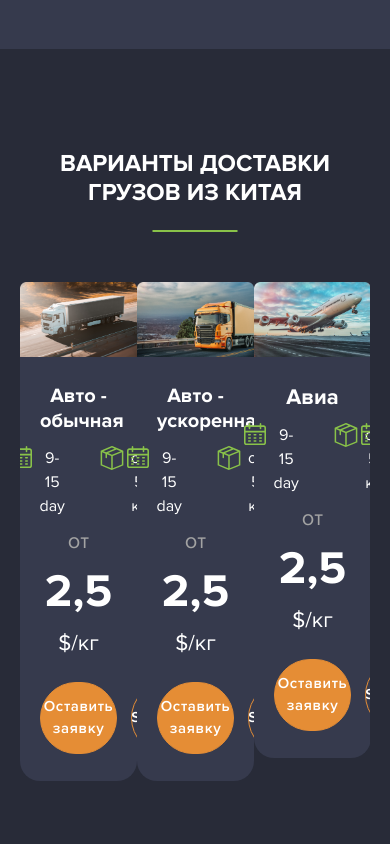
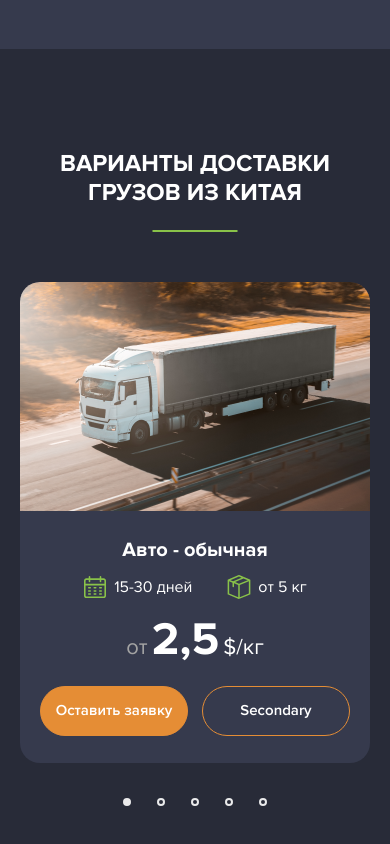
Before and after one commit to OlenaBoiko9/dev-MasterTao, a website: page dev/index.html in a window 390 px wide. Shown: the part 2227-3071 px from the top of the page. Drawn offline with nearby package versions, Linux system fonts and the light colour scheme; files that its build step writes are made by us from their sources; files whose address does not match are found by name.

Commit message:
feat: delivery done

```diff
--- a/dev/assets/js/custom.js
+++ b/dev/assets/js/custom.js
@@ -72,9 +72,30 @@
 /*slider template*/
        $('.slider-template').slick({
         infinite: true,
-        arrows: false,
         slidesToShow: 3,
-        slidesToScroll: 1
+        slidesToScroll: 1,
+        responsive: [
+          {
+            breakpoint: 1400,
+            settings: {
+              slidesToShow: 2,
+            }
+          },
+          {
+            breakpoint: 1025,
+            settings: {
+              slidesToShow: 1,
+            }
+          },
+          {
+            breakpoint: 767,
+            settings: {
+              slidesToShow: 1,
+              dots: true,
+              arrows: false
+            }
+          },
+        ]
       });
 
 
--- a/dev/sass/advantages.scss
+++ b/dev/sass/advantages.scss
@@ -7,6 +7,7 @@
 .advantage {
     text-align: center;
 }
+
 .icon-box {
     height: 113px;
     width: 113px;
--- a/dev/sass/delivery.scss
+++ b/dev/sass/delivery.scss
@@ -4,8 +4,17 @@
     max-width: 360px;
     border-radius: 20px;
     text-align: center;
+    overflow: hidden;
     > .img-box {
+        height: 229px;
         margin: 0 -20px 27px;
+        display: flex;
+        justify-content: center;
+
+        img {
+            object-fit: cover;
+            object-position: center;
+        }
     }
     &_title {
         margin-bottom: 12px;
@@ -15,13 +24,21 @@
         justify-content: center;
         gap: 35px;
         margin-bottom: 7px;
+
         &-item {
             display: flex;
             gap: 7px;
+            .img-box {
+                width: 24px;
+                height: 24px;
+                display: flex;
+                align-items: center;
+                justify-content: center;
+            }
         }
     }
     &_price {
-        margin-bottom: 22px;
+        margin-bottom: 11px;
         span {
             font-size: 22px;
             &:first-child {
@@ -42,3 +59,26 @@
         }
     }
 }
+.slider-template {
+    margin: 0 -15px;
+    .slick-slide {
+        margin: 0 15px;
+    }
+    .template-card {
+        margin: 0 auto;
+    }
+    .slick-arrow {
+        position: absolute;
+        top: calc(50% - 20px);
+        z-index: 1;
+    }
+    .slick-prev {
+        left: -70px;
+        transform: translate(0, -50%) rotate(180deg);
+
+    }
+    .slick-next {
+        right: -70px;
+        transform: translate(0, -50%);
+    }
+}
--- a/dev/sass/media/_media.scss
+++ b/dev/sass/media/_media.scss
@@ -2,7 +2,9 @@
 @import "media_min_width768";
 @import "media_min_width1025";
 @import "media_min_width1200";
+@import "media_min_width1400";
 
+@import "media_max_width1399";
 @import "media_max_width1199";
 @import "media_max_width1024";
 @import "media_max_width767";
--- a/dev/sass/media/_media_max_width1024.scss
+++ b/dev/sass/media/_media_max_width1024.scss
@@ -100,4 +100,5 @@
     .advantage-description {
         margin-bottom: 48px;
     }
+
 }
--- /dev/null
+++ b/dev/sass/media/_media_max_width1399.scss
@@ -0,0 +1,6 @@
+@media screen and (max-width: 1399px) {
+   .slider-template {
+    width: 780px;
+    margin: 0 auto;
+    }
+}
--- a/dev/sass/media/_media_max_width767.scss
+++ b/dev/sass/media/_media_max_width767.scss
@@ -1,3 +1,16 @@
 @media screen and (max-width: 767px) {
-
+    .slider-template {
+        width: 100%;
+        .slick-list {
+            margin-bottom: 32px;
+        }
+        .slick-slide {
+            margin: 0;
+        }
+    }
+    .template-card-btn-row {
+        .btn {
+            letter-spacing: 0px;
+        }
+    }
 }
--- /dev/null
+++ b/dev/sass/media/_media_min_width1400.scss
@@ -0,0 +1,3 @@
+@media (min-width: 1400px) {
+
+}
--- a/dev/templates/delivery.html
+++ b/dev/templates/delivery.html
@@ -13,13 +13,13 @@
                     <div class="template-card_options">
                         <div class="template-card_options-item">
                             <div class="img-box">
-                                    <img src="assets/img/icon-calendar.svg" alt="calendar">
+                                    <img src="assets/img/icon-calendar.svg" class="img-fluid" alt="calendar">
                             </div>
-                                    9-15 day
+                                    15-30 дней
                         </div>
                         <div class="template-card_options-item">
                             <div class="img-box">
-                                    <img src="assets/img/icon-box.svg" alt="box">
+                                    <img src="assets/img/icon-box.svg" class="img-fluid" alt="box">
                             </div>
                                     от 5 кг
                         </div>
@@ -44,20 +44,20 @@
                     <div class="template-card_options">
                         <div class="template-card_options-item">
                             <div class="img-box">
-                                    <img src="assets/img/icon-calendar.svg" alt="calendar">
+                                    <img src="assets/img/icon-calendar.svg" class="img-fluid" alt="calendar">
                             </div>
-                                    9-15 day
+                                    15-20 дней
                         </div>
                         <div class="template-card_options-item">
                             <div class="img-box">
-                                    <img src="assets/img/icon-box.svg" alt="box">
+                                    <img src="assets/img/icon-box.svg" class="img-fluid" alt="box">
                             </div>
-                                    от 5 кг
+                                    от 10 кг
                         </div>
                     </div>
                     <div class="template-card_price">
                         <span>от</span>
-                        <strong>2,5</strong>
+                        <strong>3,5</strong>
                         <span>$/кг</span>
                     </div>
                     <div class="template-card-btn-row">
@@ -75,20 +75,20 @@
                     <div class="template-card_options">
                         <div class="template-card_options-item">
                             <div class="img-box">
-                                    <img src="assets/img/icon-calendar.svg" alt="calendar">
+                                    <img src="assets/img/icon-calendar.svg" class="img-fluid" alt="calendar">
                             </div>
-                                    9-15 day
+                                    3-7 дней
                         </div>
                         <div class="template-card_options-item">
                             <div class="img-box">
-                                    <img src="assets/img/icon-box.svg" alt="box">
+                                    <img src="assets/img/icon-box.svg" class="img-fluid" alt="box">
                             </div>
                                     от 5 кг
                         </div>
                     </div>
                     <div class="template-card_price">
                         <span>от</span>
-                        <strong>2,5</strong>
+                        <strong>5,5</strong>
                         <span>$/кг</span>
                     </div>
                     <div class="template-card-btn-row">
@@ -106,13 +106,13 @@
                     <div class="template-card_options">
                         <div class="template-card_options-item">
                             <div class="img-box">
-                                    <img src="assets/img/icon-calendar.svg" alt="calendar">
+                                    <img src="assets/img/icon-calendar.svg" class="img-fluid" alt="calendar">
                             </div>
-                                    9-15 day
+                                    15-30 дней
                         </div>
                         <div class="template-card_options-item">
                             <div class="img-box">
-                                    <img src="assets/img/icon-box.svg" alt="box">
+                                    <img src="assets/img/icon-box.svg" class="img-fluid" alt="box">
                             </div>
                                     от 5 кг
                         </div>
@@ -137,13 +137,13 @@
                     <div class="template-card_options">
                         <div class="template-card_options-item">
                             <div class="img-box">
-                                    <img src="assets/img/icon-calendar.svg" alt="calendar">
+                                    <img src="assets/img/icon-calendar.svg" class="img-fluid" alt="calendar">
                             </div>
-                                    9-15 day
+                                   30-40 дней
                         </div>
                         <div class="template-card_options-item">
                             <div class="img-box">
-                                    <img src="assets/img/icon-box.svg" alt="box">
+                                    <img src="assets/img/icon-box.svg" class="img-fluid" alt="box">
                             </div>
                                     от 5 кг
                         </div>
```
